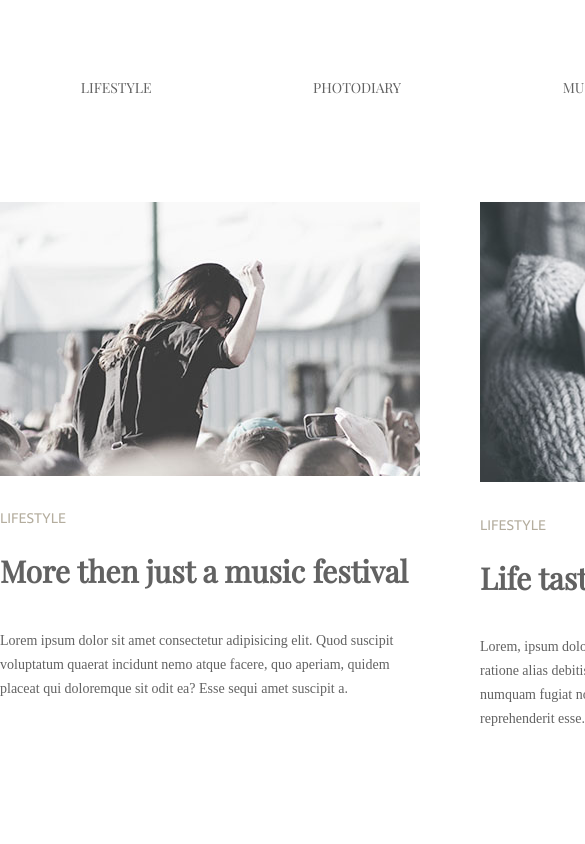
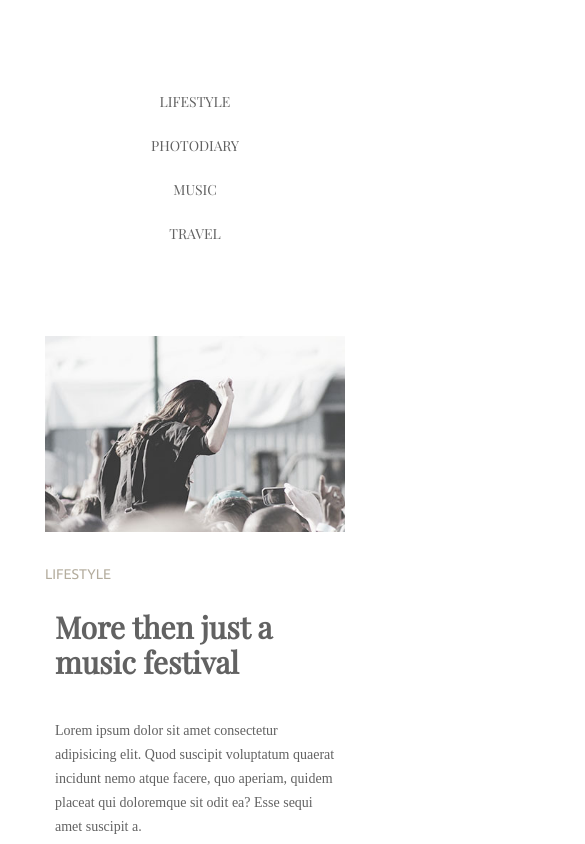
Before and after one commit to belon-creator/goit-markup-hw-04-blog, a plain HTML site: page index.html in a window 390 px wide. Shown: the top 844 px of the page, 585 px wide, since content can reach past the window. Drawn offline with nearby package versions, Linux system fonts and the light colour scheme.

Commit message:
add adaptive

```diff
--- a/css/styles.css
+++ b/css/styles.css
@@ -47,16 +47,16 @@ body {
 }
 
 .wrapper {
-  width: 900px;
-  margin: 0 auto;
+  margin-right: auto;
+  margin-left: auto;
 }
 
 /* header */
 
 .main-header {
   margin: 0 auto;
-  padding-top: 76px;
-  margin-bottom: 102px;
+  padding-top: 80px;
+  padding-bottom: 80px;
 }
 
 .link {
@@ -79,8 +79,6 @@ body {
 }
 
 .menu {
-  display: flex;
-  justify-content: space-around;
   margin: 0;
   padding: 0;
 }
@@ -91,26 +89,14 @@ body {
 }
 
 .articles {
-  border: 0;
   margin: 0;
   margin-bottom: 60px;
   padding: 0;
-  display: flex;
-  flex-wrap: wrap;
 }
 
 .article-item {
-  flex-basis: 420px;
   list-style: none;
-  margin-right: 60px;
   margin-bottom: 130px;
-}
-
-.article-item:nth-last-child(-n + 2) {
-  margin-bottom: 0;
-}
-.article-item:nth-child(2n) {
-  margin-right: 0;
 }
 
 p {
@@ -126,7 +112,6 @@ img {
   display: block;
   margin: 0 auto;
   cursor: pointer;
-  margin: 0 auto;
   border: 1px solid #626262;
   width: 164px;
   height: 60px;
@@ -136,3 +121,63 @@ img {
 .button:focus {
   color: #03a9f4;
 }
+
+@media screen and (min-width: 320px) and (max-width: 919px) {
+  .wrapper {
+    width: 300px;
+  }
+
+  .menu {
+    display: flex;
+    flex-direction: column;
+    align-items: center;
+  }
+
+  .link {
+    padding-top: 10px;
+    padding-bottom: 10px;
+  }
+
+  .article-item img {
+    width: 300px;
+  }
+
+  .text,
+  .article-header {
+    padding-left: 10px;
+    padding-right: 10px;
+  }
+}
+
+@media screen and (min-width: 920px) {
+  .wrapper {
+    max-width: 1640px;
+  }
+  .menu {
+    display: flex;
+    justify-content: space-around;
+    width: 960px;
+    margin-right: auto;
+    margin-left: auto;
+  }
+
+  .articles {
+    display: flex;
+    flex-wrap: wrap;
+    /* justify-content: center; */
+    width: 960px;
+    margin-right: auto;
+    margin-left: auto;
+  }
+
+  .article-item {
+    flex-basis: 420px;
+    margin-right: 60px;
+  }
+  .article-item:nth-last-child(-n + 2) {
+    margin-bottom: 0;
+  }
+  .article-item:nth-child(2n) {
+    margin-right: 0;
+  }
+}
```
